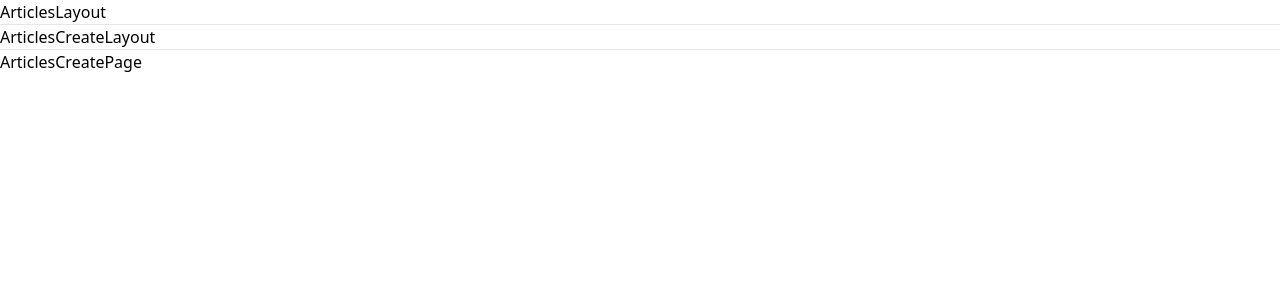
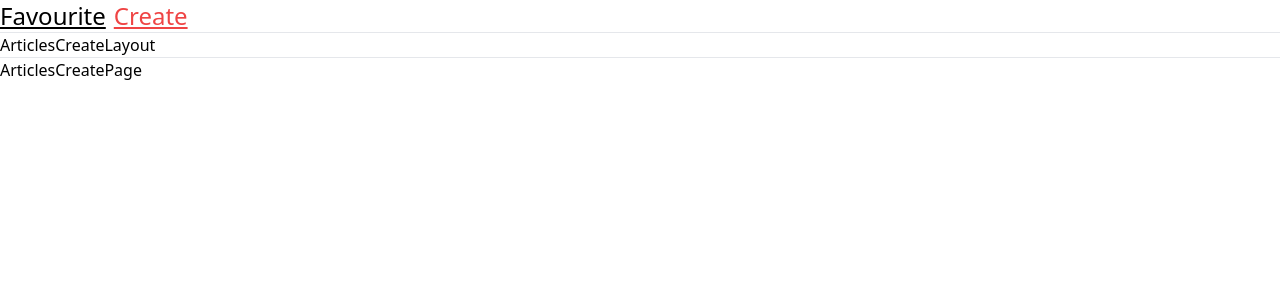
Before and after one commit to PoKaraNya/next-js-labs, a Next.js app in the folder lab/: page /articles/create in a window 1280 px wide. Shown: the top 300 px of the page. Built offline with nearby package versions, Linux system fonts and the light colour scheme.

Commit message:
feat: add navigation

```diff
--- a/lab/app/articles/layout.tsx
+++ b/lab/app/articles/layout.tsx
@@ -1,9 +1,44 @@
+'use client'
 import {PropsWithChildren} from "react";
+import Link from "next/link";
+import {usePathname} from "next/navigation";
+import classNames from "classnames";
+
+const articlesRoutes = [
+    {
+        title: 'Favourite',
+        path: '/articles/favourite'
+    },
+    {
+        title: 'Create',
+        path: '/articles/create'
+    }
+]
 
 export default function ArticlesLayout({children}: PropsWithChildren) {
+
+    const pathname = usePathname()
+
     return (
         <>
-            ArticlesLayout
+            <nav>
+                <ul className="flex gap-2">
+                    {
+                        articlesRoutes.map(({title, path}, index) => (
+                            <menu key={index}>
+                                <Link
+                                    href={path}
+                                    className={classNames('text-2xl underline', {
+                                        'text-red-500': pathname === path
+                                    })}
+                                >
+                                    {title}
+                                </Link>
+                            </menu>
+                        ))
+                    }
+                </ul>
+            </nav>
             <hr/>
             {children}
         </>
```
Also changed, not shown: lab/package.json (+6 -5 lines), 1 other file (tests, documents, lock files or other folders).
